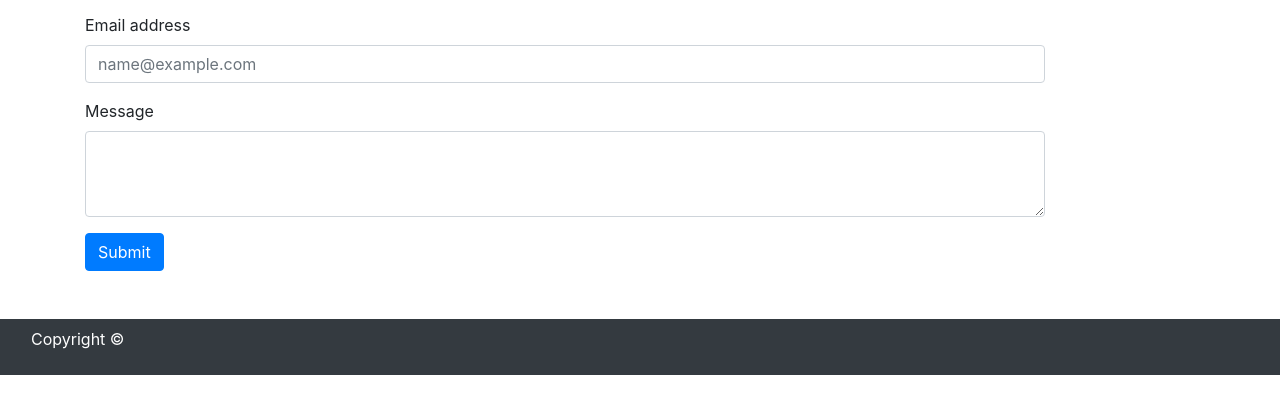
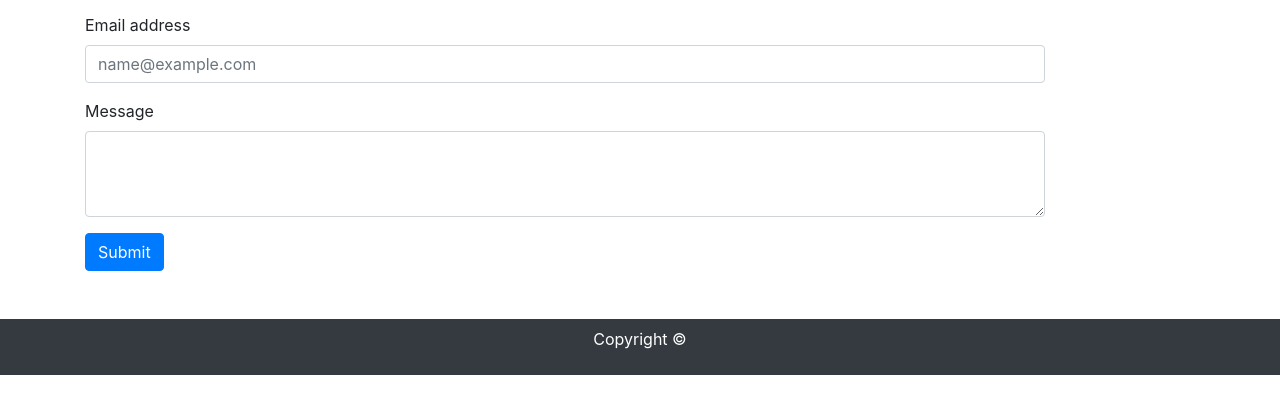
Before and after one commit to SNHoff53/Bootstrap-Portfolio, a plain HTML site: page contact.html in a window 1280 px wide. Shown: the part 223-636 px from the top of the page. Drawn offline with nearby package versions, Linux system fonts and the light colour scheme.

Commit message:
fixed and updated footer so that copyright is centered

```diff
--- a/contact.html
+++ b/contact.html
@@ -68,7 +68,7 @@
             <br><br>
 
       <div class="navbar navbar-expand-lg navbar-dark bg-dark">
-            <div class="navbar-text-center">
+          <div class="col-sm-12 text-center">
               <div class="container">
                   <p class="text-white">Copyright &copy;</p>
               </div>
```
Also changed, not shown: index.html (+1 -1 lines), portfolio.html (+1 -1 lines). Lines whose indentation alone changed are shown as unchanged.
